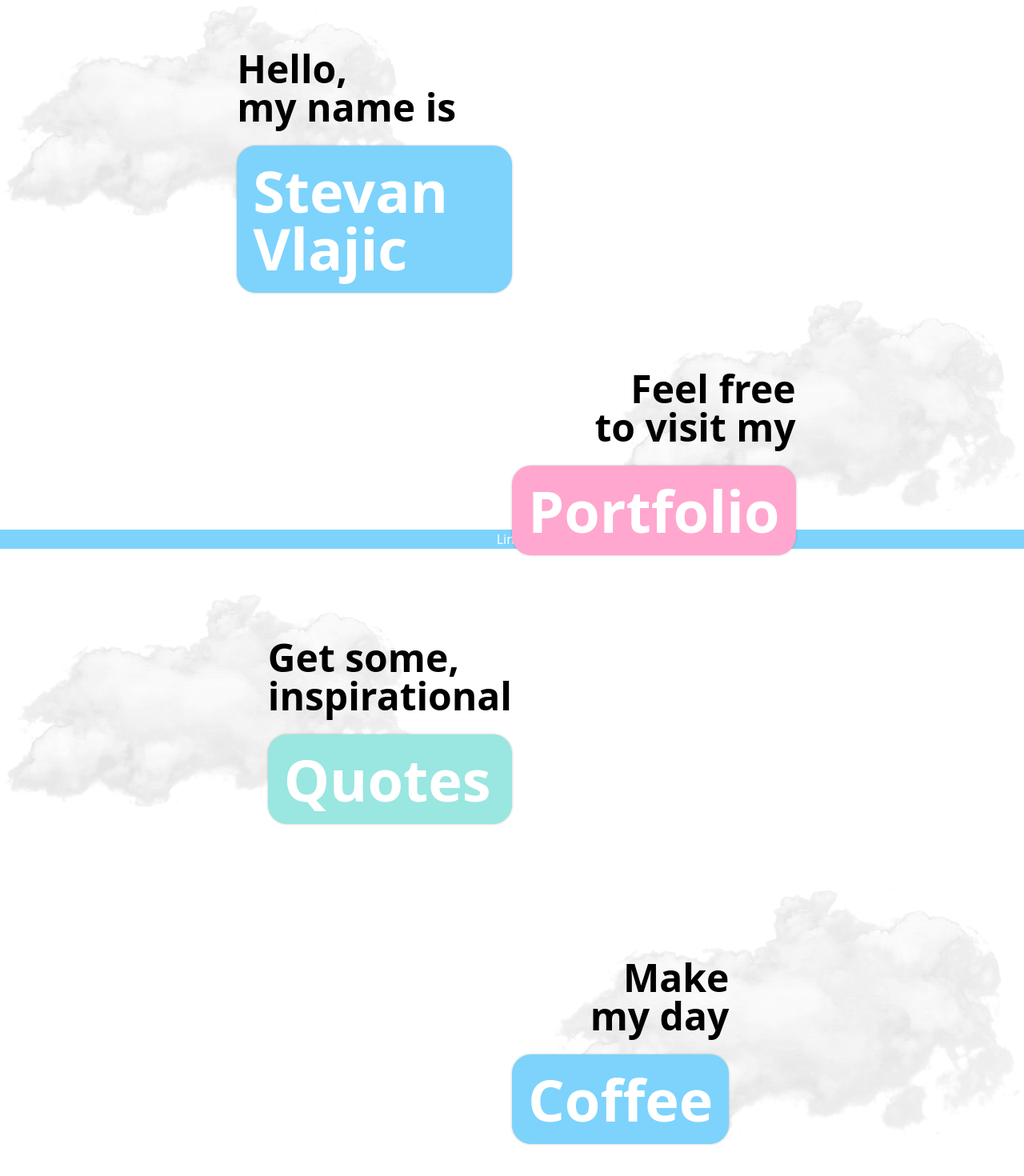
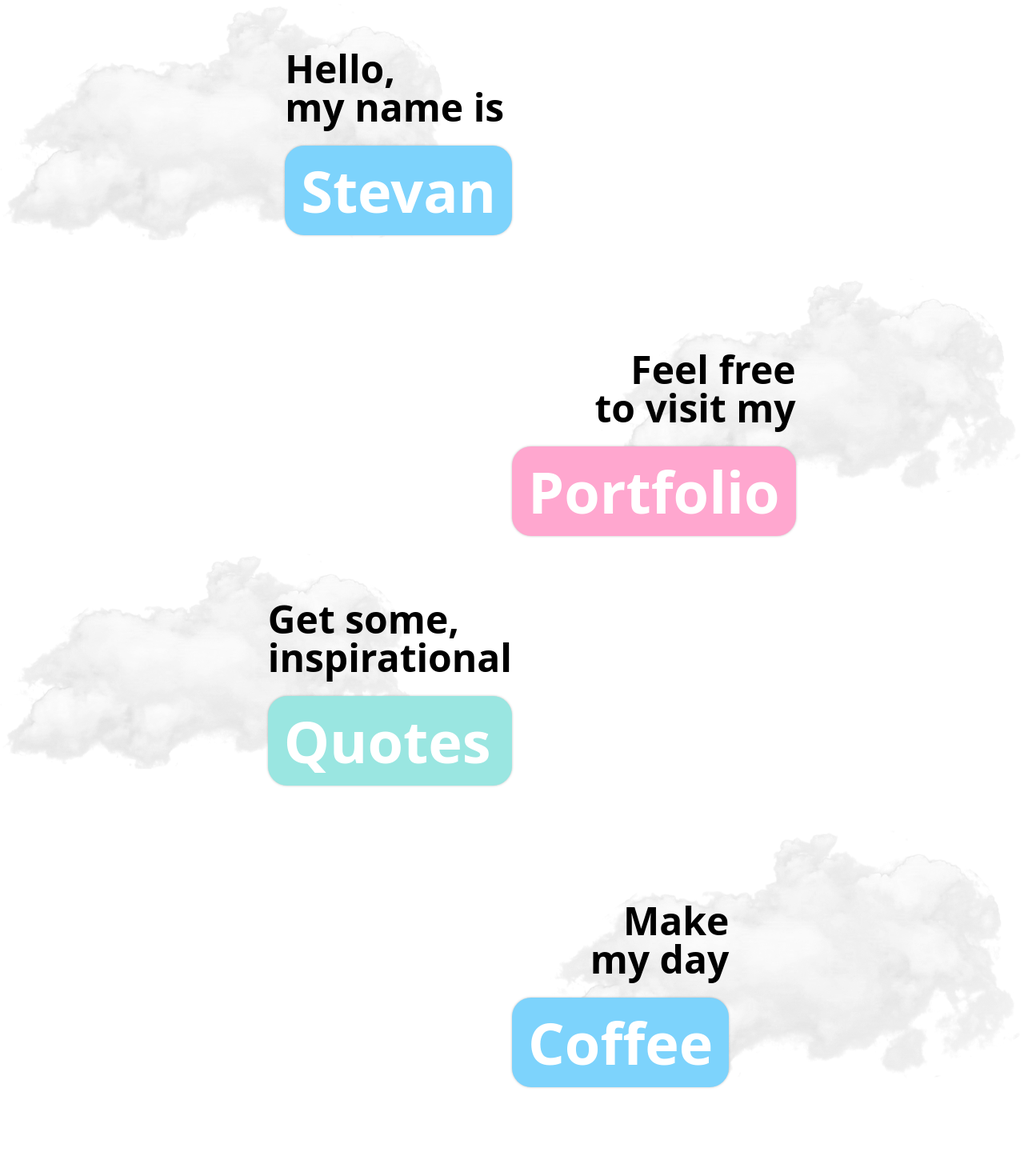
Before and after one commit to Stevan06v/portfolio, a Next.js app: page / in a window 1280 px wide. Shown: the part 114-1584 px from the top of the page at 80% size. After the commit the page ends 1489 px from the top, so only its background shows below. Built offline with nearby package versions, Linux system fonts and the light colour scheme.

Commit message:
feat: animations added, clouds animated now

```diff
--- a/app/404.jsx
+++ /dev/null
@@ -1,9 +0,0 @@
-import React from 'react'
-
-function ErrorPage() {
-  return (
-    <div>404</div>
-  )
-}
-
-export default ErrorPage
--- a/app/globals.css
+++ b/app/globals.css
@@ -7,5 +7,4 @@
     -webkit-box-shadow: 0px 0px 3px 0px rgba(0, 0, 0, 0.25);
     -moz-box-shadow: 0px 0px 3px 0px rgba(0,0,0,0.25);
     box-shadow: 0px 0px 3px 0px rgba(0,0,0,0.25);
-
 }
--- a/app/layout.jsx
+++ b/app/layout.jsx
@@ -1,9 +1,9 @@
-
 import "./globals.css";
 import Navbar from "../components/general/Navbar";
 import Footer from "../components/general/Footer";
-// npm i @next/font
 import { Inter } from '@next/font/google';
+import ScrollProgress  from "@/components/general/ScrollProgress";
+
 
 const inter = Inter({
   subsets: ['latin'],
@@ -14,27 +14,24 @@ const inter = Inter({
 
 export const metadata = {
   title: "Stevan's Portfolio",
-  description: "Generated by create next app",
+  description: "Generated by create next app"
 };
 
 export default function RootLayout({ children }) {
+
+
   return (
     <html lang="en">
-
       <body className={`${inter.variable} overflow-x-hidden m-0 p-0`}>
-
-        <header className="flex justify-center my-6 top-6 sticky z-[100]">
+        <ScrollProgress/>
+        <header className="flex justify-center my-6 top-6 sticky z-[10]">
           <Navbar/>
         </header>
 
         {children}
 
-        <footer className='bg-sky-300 left-0 w-screen flex justify-center fixed bottom-0'>
-          <div className='flex-initial text-white'>Links</div>
-          <div className='flex-initial'></div>
-          <div className='flex-initial'></div>
-          <div className='flex-initial'></div>
-      </footer>
+      {/* <Footer/> */}
+
       </body>
     </html>
   );
--- /dev/null
+++ b/app/not-found.jsx
@@ -0,0 +1,9 @@
+import React from 'react'
+
+function notFound() {
+  return (
+    <div>notFound</div>
+  )
+}
+
+export default notFound
--- a/components/general/Footer.jsx
+++ b/components/general/Footer.jsx
@@ -2,13 +2,14 @@ import React from 'react'
 
 export default function Footer() {
   return (
-    <div>
-        <footer className='bg-sky-300 left-0 w-screen bottom-0'>
+    <div className='left-0 w-screen bottom-0 block'>
+      <footer className='bg-sky-300 '>
           <div className='flex-initial text-white font-bold text-9xl'>Links</div>
           <div className='flex-initial'></div>
           <div className='flex-initial'></div>
           <div className='flex-initial'></div>
       </footer>
+
     </div>
   )
 }
--- a/components/general/Navbar.jsx
+++ b/components/general/Navbar.jsx
@@ -1,23 +1,62 @@
-'use client'
-import Link from 'next/link'
+'use client';
+import Link from 'next/link';
+import { motion } from "framer-motion";
 import { usePathname } from 'next/navigation';
-import { motion } from "framer-motion";
 
-export default function Navbar(){
+export default function Navbar() {
 
   const currentPath = usePathname();
 
-  function isActive(path){
+  function isActive(path) {
     return currentPath == path;
   }
 
-  return(
-      <nav className='inline-flex justify-center items-center px-6 py-3 rounded-full no-offset-shadow bg-white'>
-          <Link href="/" className={`${isActive('/') ? 'bg-sky-300 text-white font-bold' : 'text-gray-600'} rounded-3xl px-5 py-2 font-bold`}>Home</Link>
-          <Link href="/contacts" className={`${isActive('/contacts') ? 'bg-sky-300 text-white font-bold' : 'text-gray-600'} rounded-3xl px-5 py-2 font-bold `}>Contact</Link>
-          <Link href="/projects" className={`${isActive('/projects') ? 'bg-sky-300 text-white font-bold' : 'text-gray-600'} rounded-3xl px-5 py-2 font-bold`}>Projects</Link>
-          <Link href="/links" className={`${isActive('/links') ? 'bg-sky-300 text-white font-bold' : 'text-gray-600'} rounded-3xl px-5 py-2 font-bold `}>Links</Link>
-          <Link href="/certs"className={`${isActive('/certs') ? 'bg-sky-300 text-white font-bold' : 'text-gray-600'} rounded-3xl px-5 py-2 font-bold `}>Certs</Link>
-      </nav>
+  return (
+    <nav className='inline-flex justify-center items-center px-6 py-3 rounded-full no-offset-shadow bg-white select-none'>
+
+      <motion.div
+        className={`${isActive('/') ? 'bg-sky-300 text-white font-bold' : 'text-gray-600'} rounded-3xl px-5 py-2 font-bold`}
+        whileTap={{ scale: 1.2 }}
+        transition={{ type: "spring", stiffness: 400, damping: 17 }}
+      >
+        <Link href="/" >Home</Link>
+      </motion.div>
+
+      <motion.div
+        className={`${isActive('/contact') ? 'bg-sky-300 text-white font-bold' : 'text-gray-600'} rounded-3xl px-5 py-2 font-bold`}
+        whileTap={{ scale: 1.2 }}
+        transition={{ type: "spring", stiffness: 400, damping: 17 }}
+      >
+        <Link href="/contact" >Contact</Link>
+      </motion.div>
+
+
+
+      <motion.div
+        className={`${isActive('/projects') ? 'bg-sky-300 text-white font-bold' : 'text-gray-600'} rounded-3xl px-5 py-2 font-bold`}
+        whileTap={{ scale: 1.2 }}
+        transition={{ type: "spring", stiffness: 400, damping: 17 }}
+      >
+        <Link href="/projects" >Projects</Link>
+      </motion.div>
+
+
+      <motion.div
+        className={`${isActive('/links') ? 'bg-sky-300 text-white font-bold' : 'text-gray-600'} rounded-3xl px-5 py-2 font-bold`}
+        whileTap={{ scale: 1.2 }}
+        transition={{ type: "spring", stiffness: 400, damping: 17 }}
+      >
+        <Link href="/links" >Links</Link>
+      </motion.div>
+
+      <motion.div
+        className={`${isActive('/certs') ? 'bg-sky-300 text-white font-bold' : 'text-gray-600'} rounded-3xl px-5 py-2 font-bold`}
+        whileTap={{ scale: 1.2 }}
+        transition={{ type: "spring", stiffness: 400, damping: 17 }}
+      >
+        <Link href="/certs" >Certs</Link>
+      </motion.div>
+
+    </nav >
   );
 }
--- /dev/null
+++ b/components/general/ScrollProgress.jsx
@@ -0,0 +1,17 @@
+'use client';
+
+import React from 'react';
+import { motion, useScroll } from "framer-motion";
+
+function ScrollProgress() {
+    const { scrollYProgress } = useScroll();
+  return (
+      <motion.div
+          className="bg-sky-300 fixed top-0 left-0 right-0 h-3 origin-left z-[11] no-offset-shadow"
+          style={{ scaleX: scrollYProgress }}
+      />
+
+  )
+}
+
+export default ScrollProgress
--- a/components/home/Clouds.jsx
+++ b/components/home/Clouds.jsx
@@ -1,30 +1,50 @@
 'use client'
 import React from "react";
 import Cloud from "./Cloud";
-
+import { motion } from "framer-motion";
 
 export default function Clouds() {
   return (
-    <div className="flex justify-center">
+
+    <div className="flex justify-center select-none">
       <div className="grid grid-cols-2 grid-rows-4">
-        <section className="flex justify-center">
+        <motion.div
+          initial={{ opacity: 0, scale: 0.5 }}
+          animate={{ opacity: 1, scale: 1 }}
+          transition={{
+            duration: 0.2,
+            delay: 0.1,
+            ease: [0, 0.71, 0.2, 1.01]
+          }}
+          whileInView={{ opacity: 1 }}
+        >
+          <section className="flex justify-center cursor-pointer">
             <Cloud />
-          <div className="text-left ml-[-35%] mt-[10%] z-[99]">
+            <div className="text-left ml-[-35%] mt-[10%] z-[9]">
               <p className="font-black text-5xl text-black">Hello,</p>
               <p className="font-black text-5xl text-black">my name is</p>
               <br />
               <p className="font-black text-7xl text-white p-5 bg-sky-300 rounded-3xl no-offset-shadow">
-              Stevan Vlajic
+                Stevan
               </p>
             </div>
-
           </section>
+        </motion.div>
 
         <div></div>
         <div></div>
-
-        <section className="flex justify-center ">
-          <div className="text-right mr-[-38%] mt-[15%] z-[99]">
+        <motion.div
+          initial={{ opacity: 0, scale: 0.5 }}
+          animate={{ opacity: 1, scale: 1 }}
+          transition={{
+            duration: 0.2,
+            delay: 0.3,
+            ease: [0, 0.71, 0.2, 1.01]
+          }}
+          whileInView={{ opacity: 1 }}
+        >
+          <section className="flex justify-center cursor-pointer">
+            <div className="text-right mr-[-38%] mt-[15%] z-[9]">
               <p className="font-black text-5xl text-black">Feel free</p>
               <p className="font-black text-5xl text-black">to visit my</p>
               <br />
@@ -34,10 +54,21 @@ export default function Clouds() {
             </div>
             <Cloud />
           </section>
+        </motion.div>
 
-        <section className="flex justify-center">
+        <motion.div
+          initial={{ opacity: 0, scale: 0.5 }}
+          animate={{ opacity: 1, scale: 1 }}
+          transition={{
+            duration: 0.2,
+            delay: 0.5,
+            ease: [0, 0.71, 0.2, 1.01]
+          }}
+          whileInView={{ opacity: 1 }}
+        >
+          <section className="flex justify-center cursor-pointer">
             <Cloud />
-          <div className="text-left ml-[-30%] mt-[10%] z-[99]">
+            <div className="text-left ml-[-30%] mt-[10%] z-[9]">
               <p className="font-black text-5xl text-black">Get some,</p>
               <p className="font-black text-5xl text-black">inspirational</p>
               <br />
@@ -46,12 +77,22 @@ export default function Clouds() {
               </p>
             </div>
           </section>
-
+        </motion.div>
         <div></div>
         <div></div>
 
-        <section className="flex justify-center">
-          <div className="text-right mr-[-38%] mt-[15%] z-[99]">
+        <motion.div
+          initial={{ opacity: 0, scale: 0.5 }}
+          animate={{ opacity: 1, scale: 1 }}
+          transition={{
+            duration: 0.2,
+            delay: 0.8,
+            ease: [0, 0.71, 0.2, 1.01]
+          }}
+          whileInView={{ opacity: 1 }}
+        >
+          <section className="flex justify-center cursor-pointer">
+            <div className="text-right mr-[-38%] mt-[15%] z-[9]">
               <p className="font-black text-5xl text-black">Make</p>
               <p className="font-black text-5xl text-black">my day</p>
               <br />
@@ -61,7 +102,11 @@ export default function Clouds() {
             </div>
             <Cloud />
           </section>
+        </motion.div>
       </div>
     </div>
+
+
+
   );
 }
```
Also changed, not shown: app/contact/page.jsx (renamed from app/contacts/page.jsx). Lines whose indentation alone changed are shown as unchanged.
